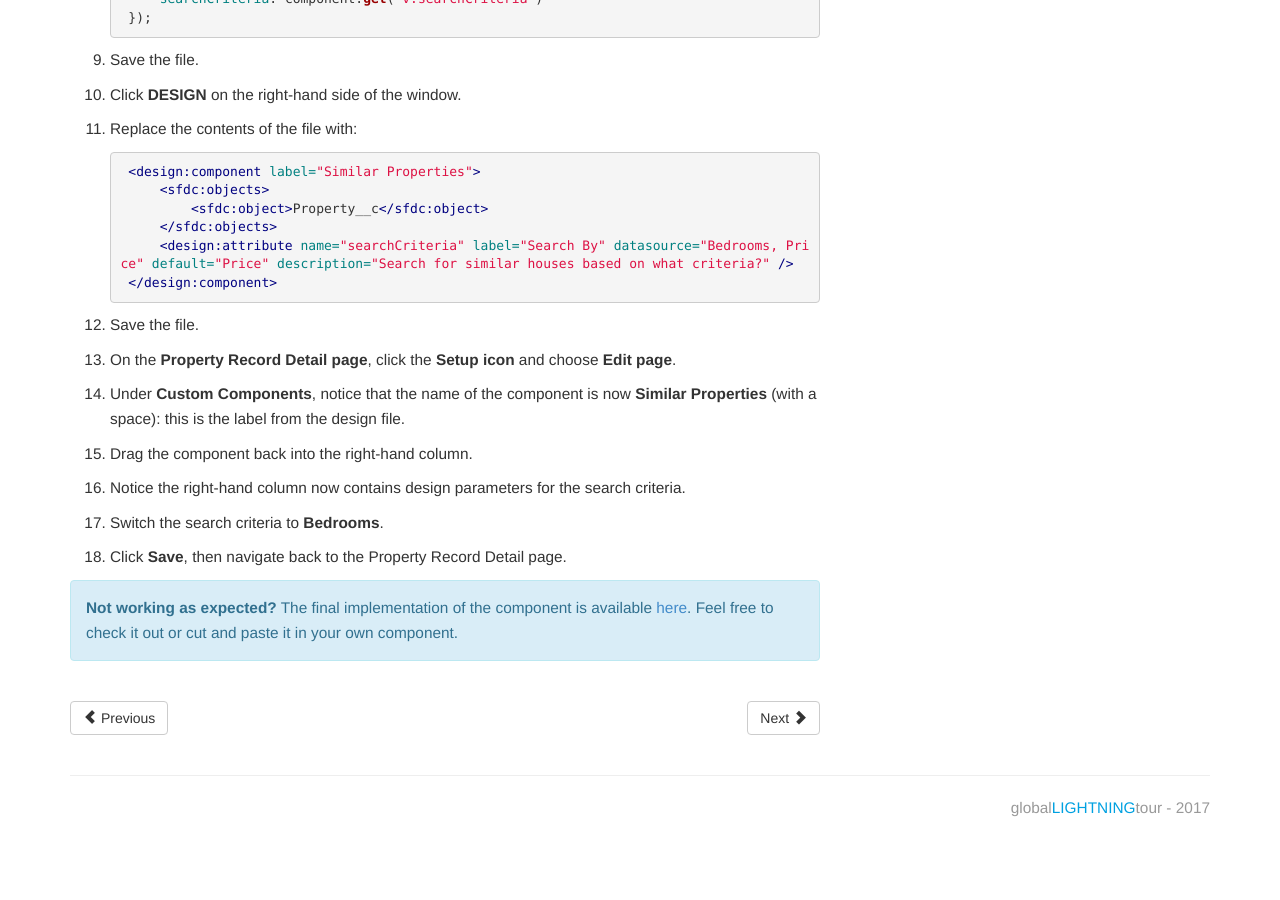
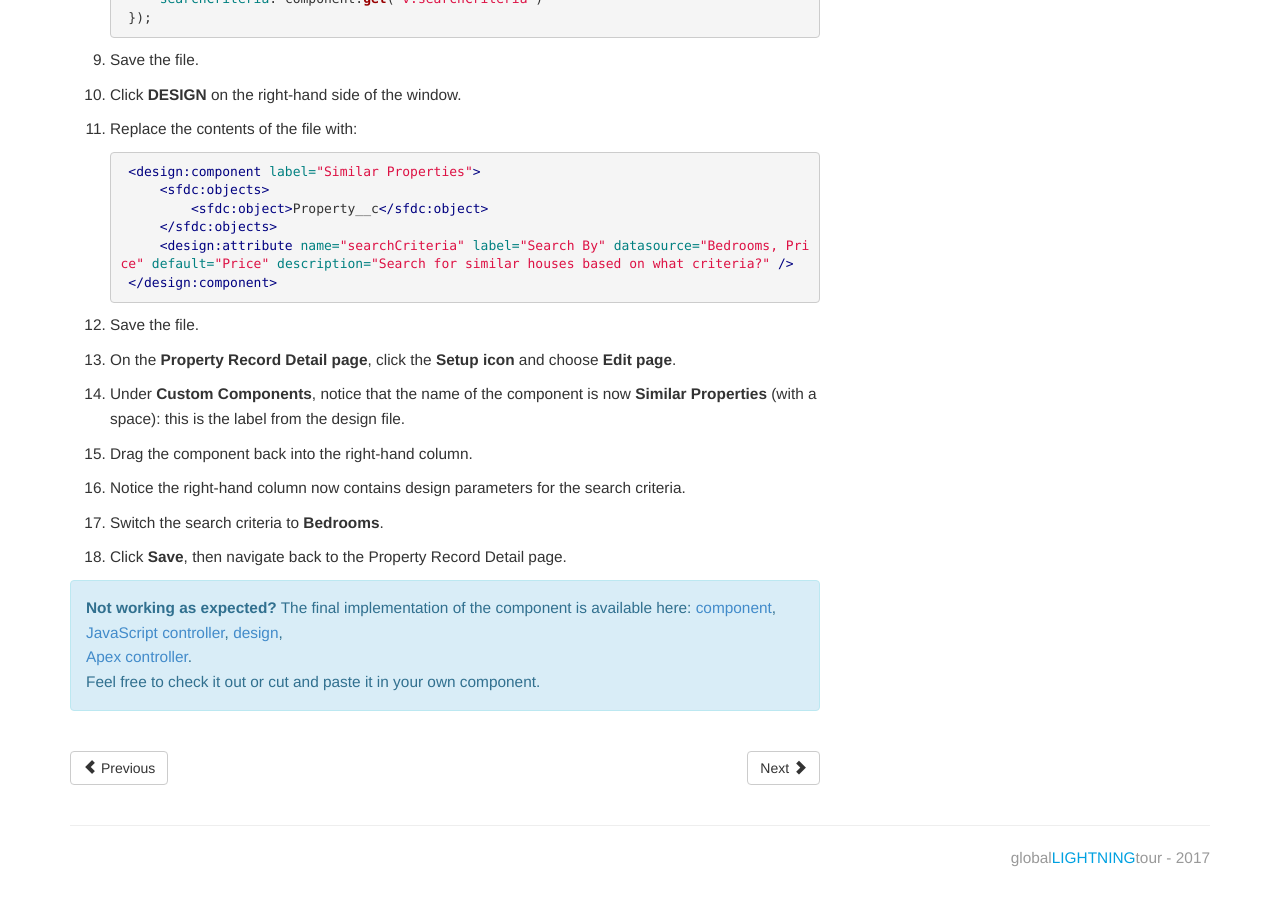
Before and after one commit to HassanNahhal/LightningNowWorkshop, a Jekyll site: the page built from Exercise_5.md, in a window 1280 px wide and 900 px high, scrolled down 4287 px. Built offline with Jekyll 4.4.1, drawn with Linux system fonts in a browser that asks for light colours; comment, search, counter and statistics services are not loaded; before the commit the page ends 5138 px from its top, so only the background shows below that; some of the changed text lies outside the part shown.

Commit message:
adding solution files

```diff
--- a/Exercise_5.md
+++ b/Exercise_5.md
@@ -243,8 +243,12 @@ In this exercise you will learn how to:
 
 1. Click **Save**, then navigate back to the Property Record Detail page.
 
-> **Not working as expected?** The final implementation of the component is available [here](http://). Feel free to check it out or cut and paste it in your own component.
-
+> **Not working as expected?** The final implementation of the component is available here:
+[component](https://raw.githubusercontent.com/ccoenraets/LightningNowWorkshop/master/Exercise_5/src/aura/SimilarProperties/SimilarProperties.cmp),
+[JavaScript controller](https://raw.githubusercontent.com/ccoenraets/LightningNowWorkshop/master/Exercise_5/src/aura/SimilarProperties/SimilarPropertiesController.js),
+[design](https://raw.githubusercontent.com/ccoenraets/LightningNowWorkshop/master/Exercise_5/src/aura/SimilarProperties/SimilarProperties.design),
+[Apex controller](https://raw.githubusercontent.com/ccoenraets/LightningNowWorkshop/master/Exercise_5/src/classes/MyPropertyController.cls).
+Feel free to check it out or cut and paste it in your own component.
 
 <div class="row" style="margin-top:40px;">
 <div class="col-sm-12">
--- a/_layouts/module.html
+++ b/_layouts/module.html
@@ -48,8 +48,8 @@
             <h4 class="bump-right">Programmatic Exercises</h4>
             <ol class="list-group">
                 <li><a href="Exercise_1.html">Styling a Visualforce page for Lightning Experience</a></li>
-                <li><a href="Exercise_2.html">Modifying the Visualforce Markup for Lightning Experience</a></li>
-                <li><a href="Exercise_3.html">Using a Visualforce page in a Lightning Experience page</a></li>
+                <li><a href="Exercise_2.html">Conditionally Rendering Visualforce Pages for the Underlying UX Environment</a></li>
+                <li><a href="Exercise_3.html">Using a Visualforce Page as a Component in a Lightning Page</a></li>
                 <li><a href="Exercise_4.html">Creating a Hello World Lightning Component</a></li>
                 <li><a href="Exercise_5.html">Creating a “Similar Properties” Lightning Component</a></li>
                 <li><a href="Exercise_5b.html">Leveraging force:recordPreview</a></li>
```
Also changed, not shown: Exercise_2.md (+4 -2 lines), Exercise_5/src/aura/SimilarProperties/SimilarPropertiesController.js (+31 -3 lines), Exercise_5/src/aura/SimilarProperties/SimilarPropertiesHelper.js (+2 -13 lines), 6 other files.
